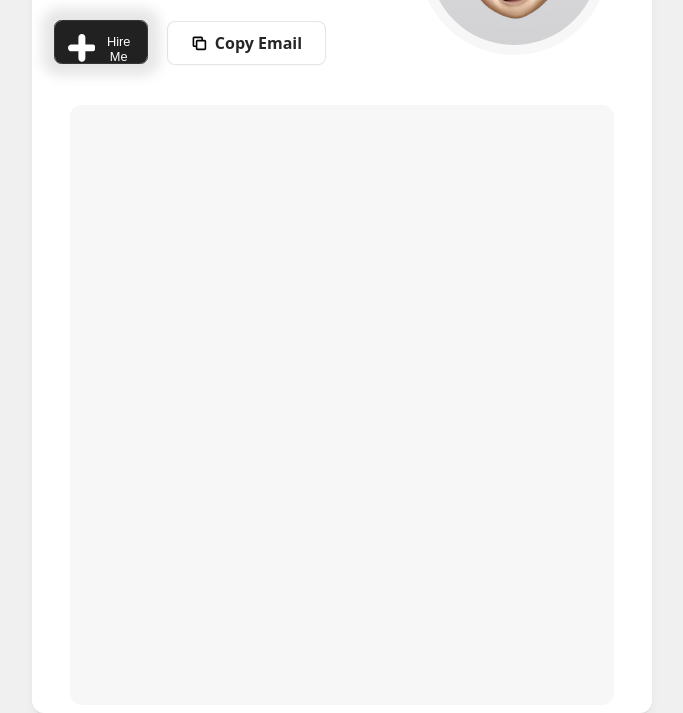
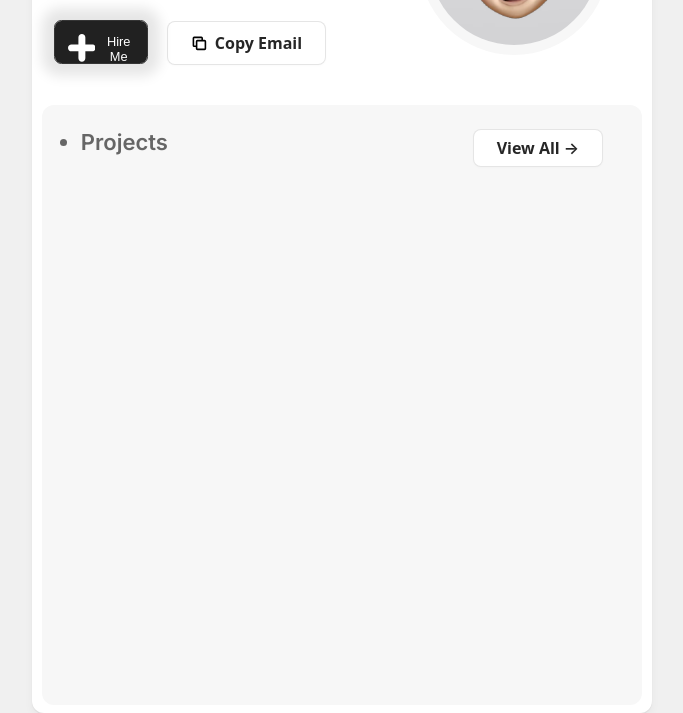
Before and after one commit to BambooXD/portfolio_BambooXD, a plain HTML site: page index.html in a window 1280 px wide. Shown: the part 352-1065 px from the top of the page, without its empty margins (298-981 px from the left). Drawn offline with Linux system fonts and the light colour scheme.

Commit message:
Updated Code

```diff
--- a/index.html
+++ b/index.html
@@ -77,8 +77,15 @@
                 <br>
                 <br>
 
-                <div class="projects"></div>
+                <div class="projects">
+                  <ul class="projects_header">
+                    <li class="projects_heading">Projects</li>
 
+                        <button id="bottone5">
+                            View All →
+                        </button>
+
+                  </ul>
                 </div>
 
 
--- a/style.css
+++ b/style.css
@@ -27,6 +27,7 @@ body{
     display: flex;
     justify-content: space-between;
     padding: 7px 20px;
+
 }
 
 .nav_menu{
@@ -295,14 +296,20 @@ p.detail1{
    }
 
    .projects{
-    display: flex;
-    align-items: center;
-    box-sizing: border-box;
     margin: auto;
-    width: 544px;
+    width: 600px;
     height: 600px;
     background-color: #F7F7F7;
     border-radius: 12px;
-    padding: 32px 8px 8px;
+    padding: 24px 24px 24px 24px;
 
    }
+
+   ul.projects_header{
+    display: flex;
+
+    justify-content: space-around;
+    color: #666666;
+    font-size: 22px;
+    gap: 275px;
+   }
```
